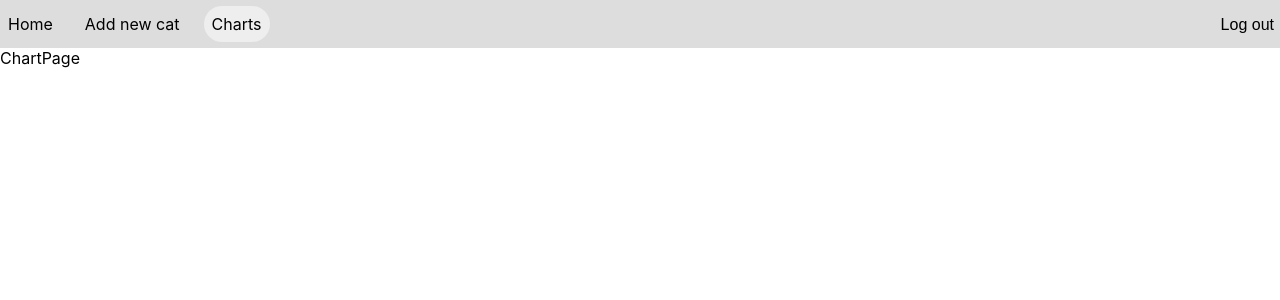
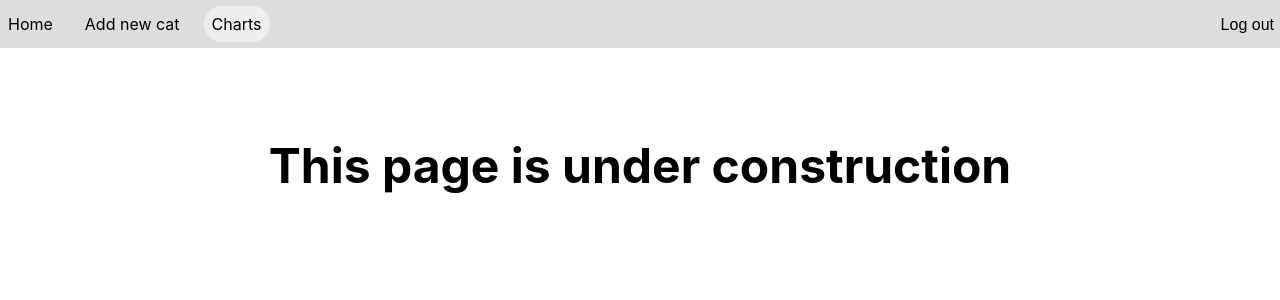
Before and after one commit to lioritm/example-app, a React (Create React App) app: page /charts in a window 1280 px wide. Shown: the top 300 px of the page. Built offline with nearby package versions, Linux system fonts and the light colour scheme; no server answers.

Commit message:
added under construction

```diff
--- a/public/locales/en/translation.json
+++ b/public/locales/en/translation.json
@@ -88,6 +88,7 @@
     "approve": "Approve",
     "cancel": "Cancel",
     "back": "Back",
-    "submit": "Submit"
+    "submit": "Submit",
+    "construction": "This page is under construction"
   }
 }
--- a/src/pages/ChartPage/ChartPage.tsx
+++ b/src/pages/ChartPage/ChartPage.tsx
@@ -1,7 +1,15 @@
 import React from "react";
+import { useTranslation } from "react-i18next";
 
 const ChartPage = () => {
-  return <div>ChartPage</div>;
+  const { t } = useTranslation();
+  return (
+    <div>
+      <section className="container page">
+        <h1>{t("general.construction")}</h1>
+      </section>
+    </div>
+  );
 };
 
 export default ChartPage;
```
